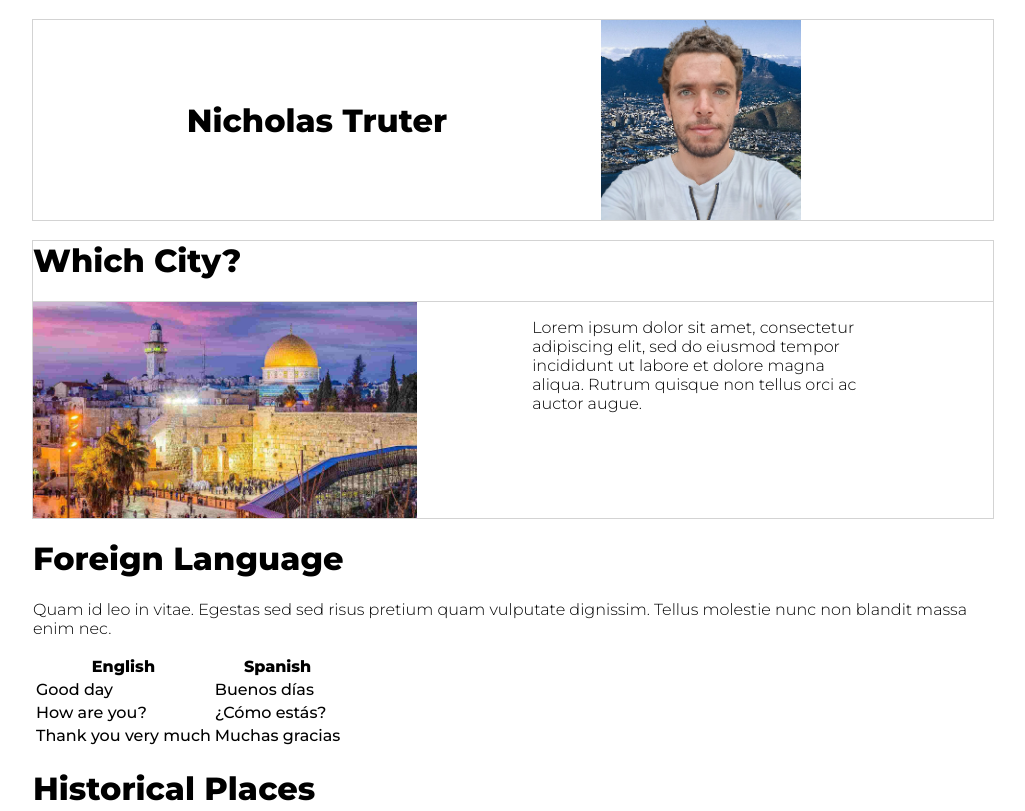
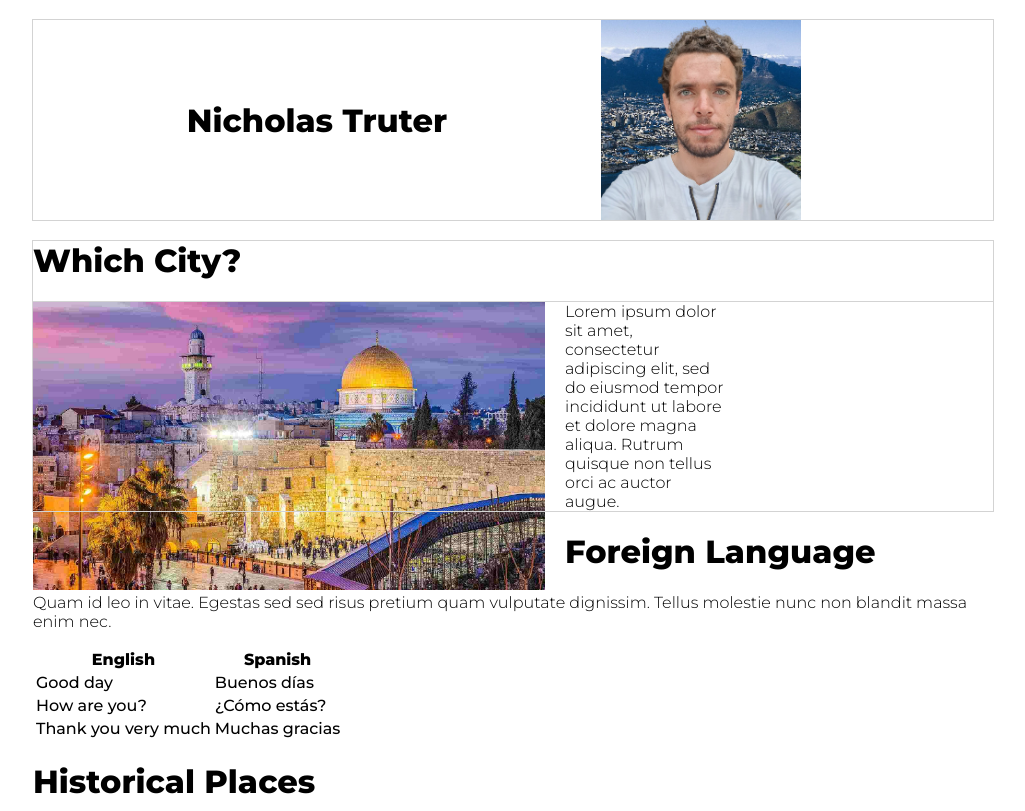
Before and after one commit to ntruter42/basic-webpage, a plain HTML site: page my-webpage.html in a window 1280 px wide. Shown: the top 811 px of the page, without its empty margins (127-1152 px from the left). Drawn offline with Linux system fonts and the light colour scheme.

Commit message:
Updated styles.css - floated photo of city

```diff
--- a/styles.css
+++ b/styles.css
@@ -43,13 +43,15 @@ p {
 
 #city {
 	outline: 1px solid lightgray;
-	display: flex;
-    flex-direction: row;
+	/* display: flex;
+    flex-direction: row; */
 }
 
 #city img {
-	width: 40%;
-    height: auto;
+	width: 40vw;
+    height: 40%;
+	float: left;
+	margin-right: 20px;
 }
 
 #city p {
```
